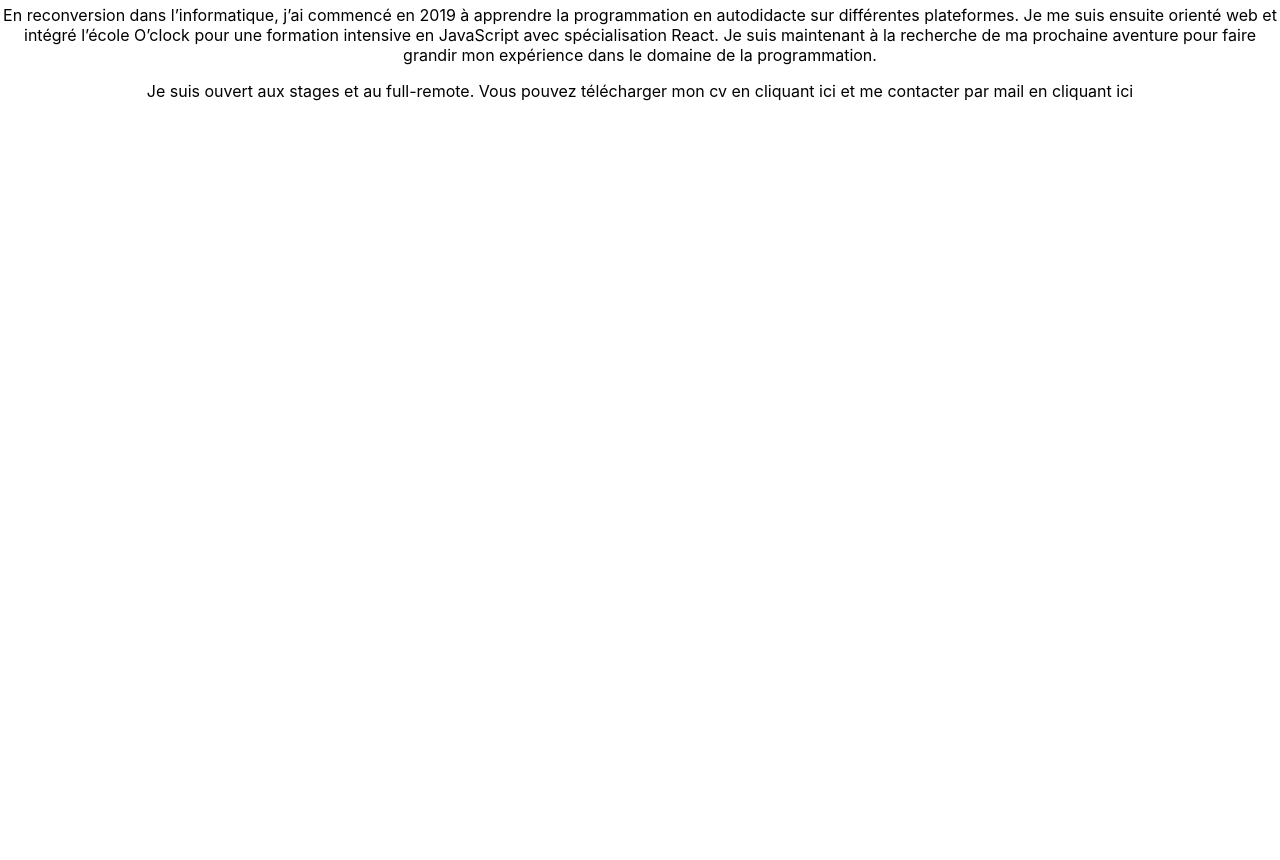
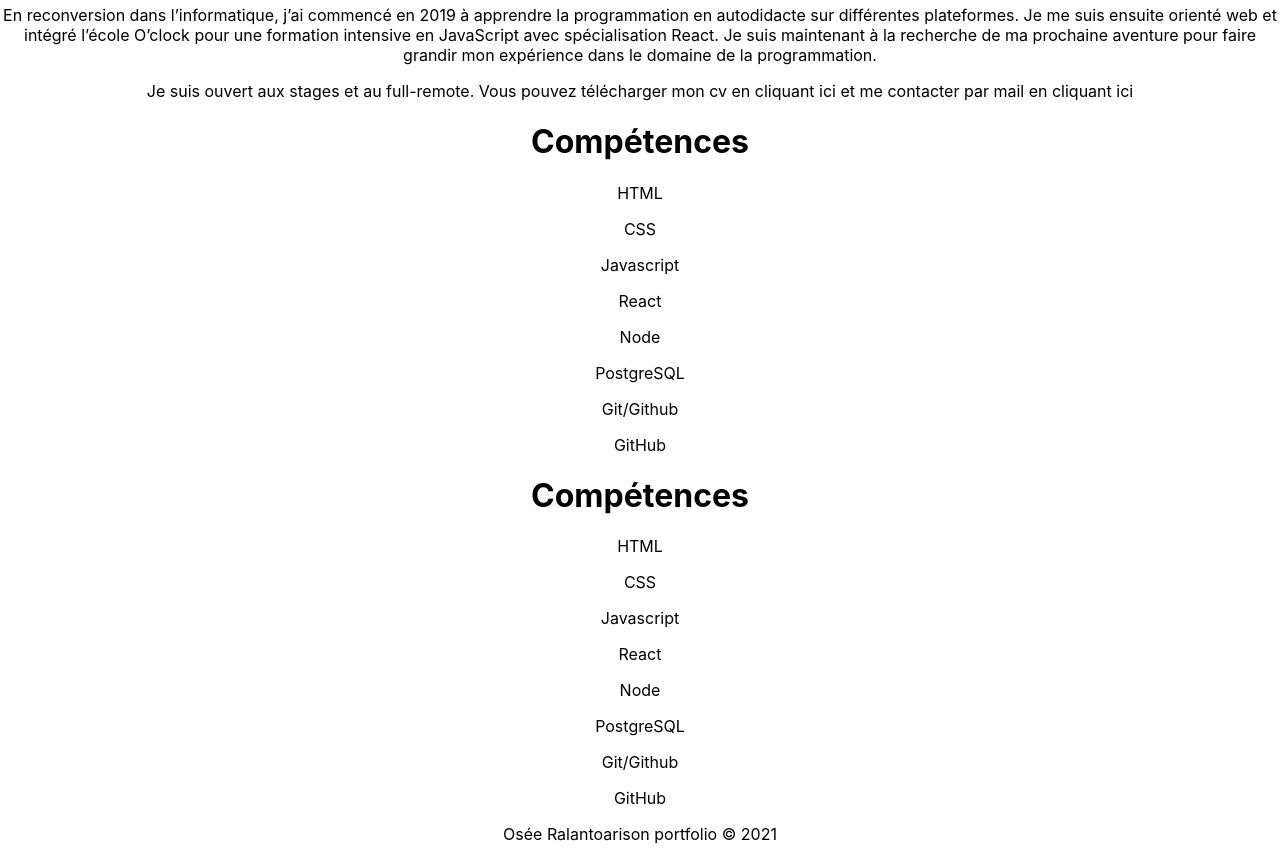
Before and after one commit to oralanto/oralanto.github.io, a React (Create React App) app in the folder portfolio-osee/: page / in a window 1280 px wide. Shown: the part 480-1340 px from the top of the page. Before the commit the page ends 800 px from the top, so only its background shows below. Built offline with nearby package versions, Linux system fonts and the light colour scheme.

Commit message:
Component Footer elements

```diff
--- a/portfolio-osee/src/App.js
+++ b/portfolio-osee/src/App.js
@@ -1,6 +1,7 @@
 import Accueil from './components/Accueil';
 import Presentation from './components/Presentation';
-// import Competences from './components/Competences';
+import Competences from './components/Competences';
+import Footer from './components/Footer';
 
 import './App.css';
 
@@ -9,6 +10,9 @@ function App() {
     <div className="App">
     <Accueil />
     <Presentation />
+    <Competences />
+    <Competences />
+    <Footer />
     </div>
   );
 }
--- a/portfolio-osee/src/components/Competences/index.js
+++ b/portfolio-osee/src/components/Competences/index.js
@@ -0,0 +1,21 @@
+import './style.css';
+
+const Competences = () => {
+  return (
+    <div className="Competences">
+      <h1>Compétences</h1>
+      <div>
+        <p>HTML</p>
+        <p>CSS</p>
+        <p>Javascript</p>
+        <p>React</p>
+        <p>Node</p>
+        <p>PostgreSQL</p>
+        <p>Git/Github</p>
+      </div>
+      <div><p>GitHub</p></div>
+    </div>
+  )
+};
+
+export default Competences;
--- /dev/null
+++ b/portfolio-osee/src/components/Footer/index.js
@@ -0,0 +1,11 @@
+import './style.css';
+
+const Footer = () => {
+  return (
+    <div className="Footer">
+      <p>Osée Ralantoarison portfolio © 2021 </p>
+    </div>
+  )
+};
+
+export default Footer;
```
Also changed, not shown: portfolio-osee/src/components/Footer/style.css (added).
